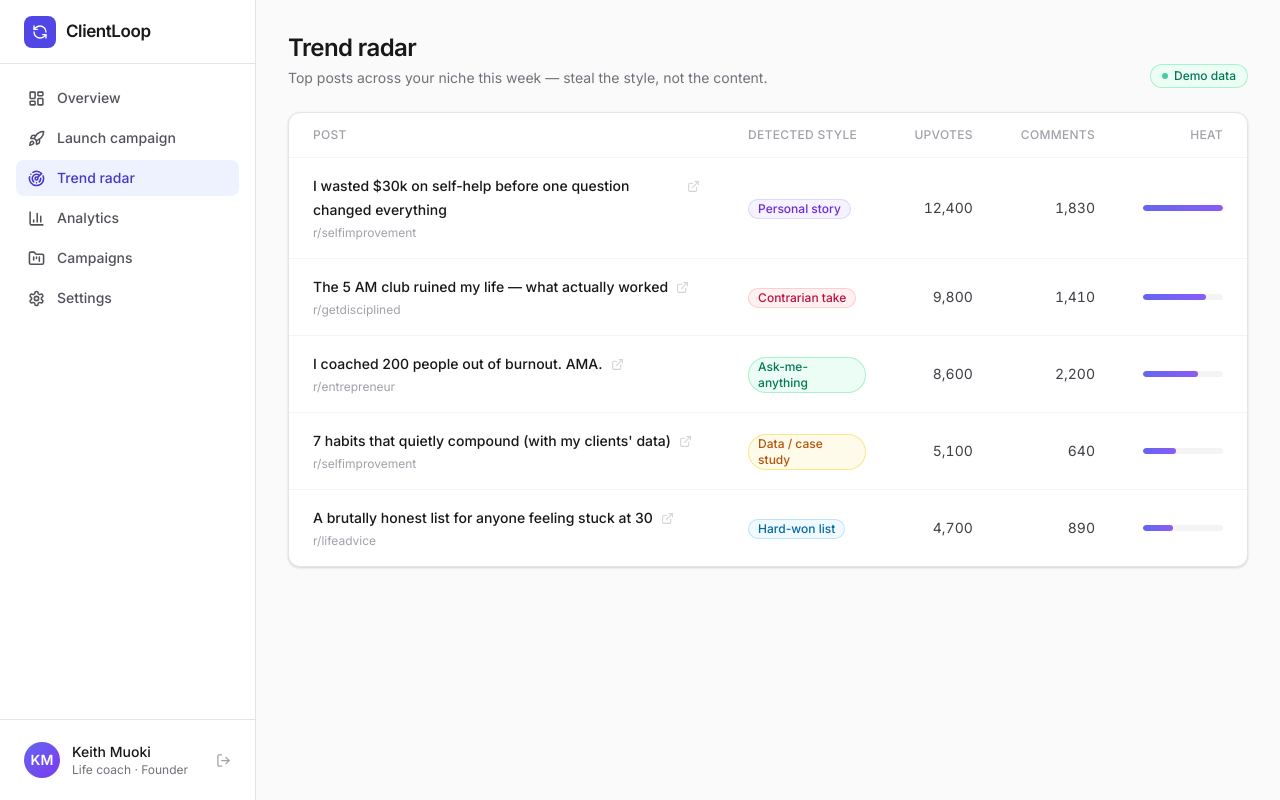
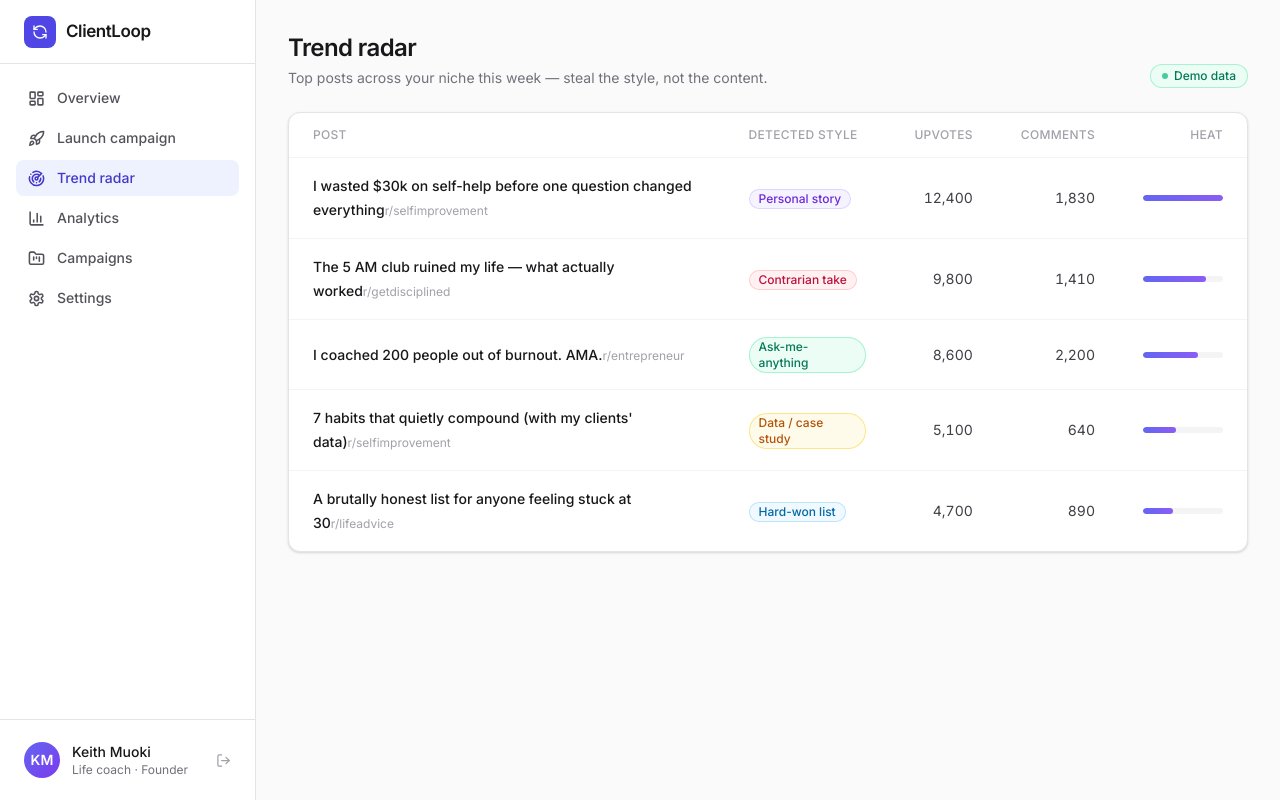
Before and after one commit to kujuaprojects/clientloop, a Next.js app: page /dashboard/radar in a window 1280 px wide. Built offline with nearby package versions, Linux system fonts and the light colour scheme.

Commit message:
Disable demo Trend Radar links

```diff
--- a/src/app/dashboard/radar/page.tsx
+++ b/src/app/dashboard/radar/page.tsx
@@ -47,12 +47,26 @@ export default async function RadarPage() {
             {posts.map((p, i) => (
               <tr key={i} className="border-t border-zinc-100 transition-colors hover:bg-zinc-50/60">
                 <td className="max-w-md px-6 py-4">
-                  <a href={p.url} target="_blank" rel="noreferrer" className="group flex items-start gap-2">
-                    <span className="font-medium leading-6 text-zinc-900 group-hover:text-brand-700">
-                      {p.title}
-                    </span>
-                    <ExternalLink size={13} className="mt-1.5 shrink-0 text-zinc-300 group-hover:text-brand-500" />
-                  </a>
+                  {p.url && p.url !== "#" ? (
+  <a
+    href={p.url}
+    target="_blank"
+    rel="noreferrer"
+    className="group flex items-start gap-2"
+  >
+    <span className="font-medium leading-6 text-zinc-900 group-hover:text-brand-700">
+      {p.title}
+    </span>
+    <ExternalLink
+      size={13}
+      className="mt-1.5 shrink-0 text-zinc-300 group-hover:text-brand-500"
+    />
+  </a>
+) : (
+  <span className="font-medium leading-6 text-zinc-900">
+    {p.title}
+  </span>
+)}
                   <span className="text-xs text-zinc-400">r/{p.subreddit}</span>
                 </td>
                 <td className="px-6 py-4">
```
